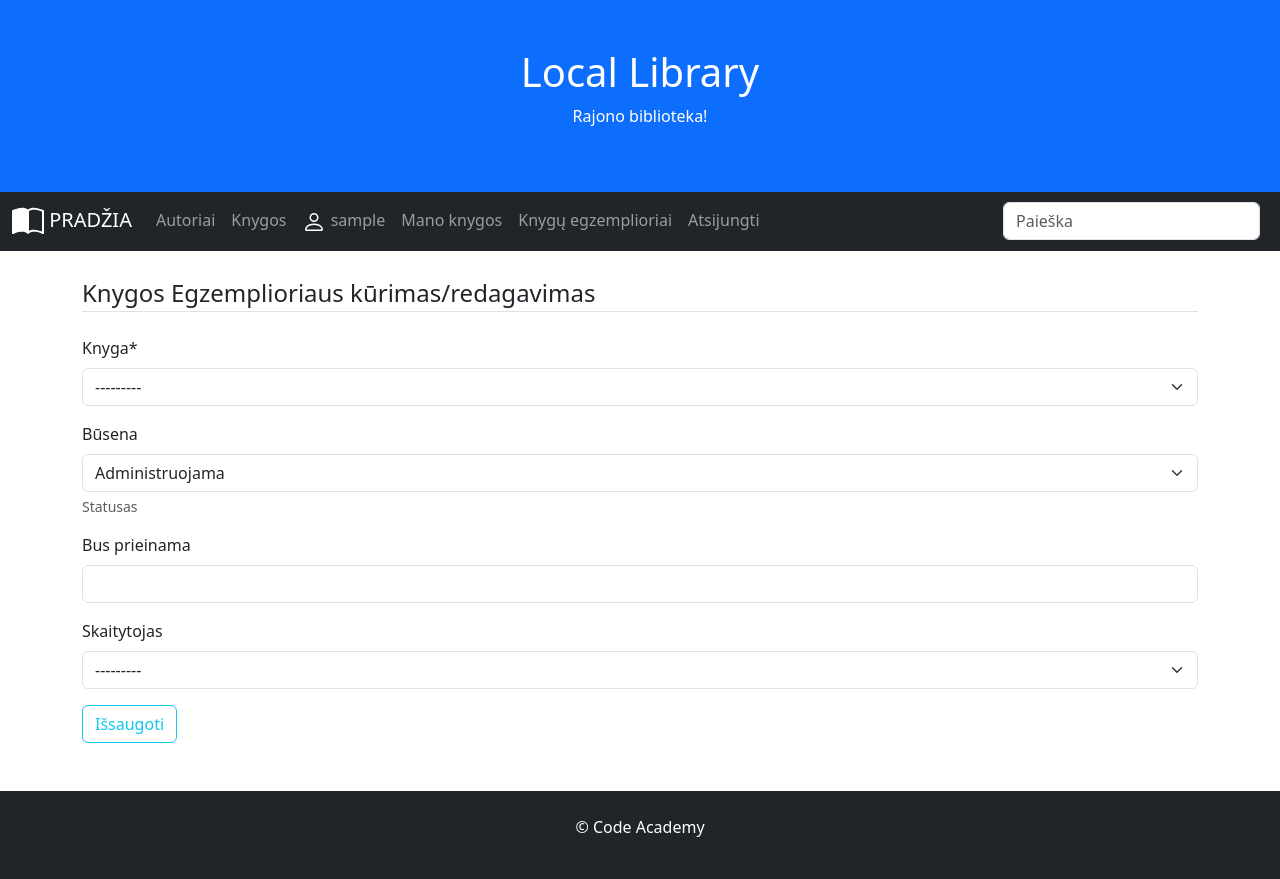
After one commit to DonatasNoreika/library_20250210, a Django app: page /library/instances/new in a window 1280 px wide. The commit adds this page. Run offline with Django 5.2, Linux system fonts and the light colour scheme; a user stored in the database is signed in; tables that the repository leaves empty hold one stand-in row (values such as "Sample post"); some libraries are stand-ins or nearby versions.

Commit message:
10: +Egzempliorių sąraše sukurtas mygtukas egzemplioriaus kūrimui

```diff
--- a/mysite/library/models.py
+++ b/mysite/library/models.py
@@ -104,6 +104,7 @@ class BookInstance(models.Model):
     class Meta:
         verbose_name = "Knygos kopija"
         verbose_name_plural = "Knygos kopijos"
+        ordering = ['-pk']
 
 
 class BookReview(models.Model):
--- /dev/null
+++ b/mysite/library/templates/instance_form.html
@@ -0,0 +1,17 @@
+{% extends "base.html" %}
+
+{% block "title" %}Egzemplioriaus kūrimas/redagavimas{% endblock%}
+
+{% block "content" %}
+<div class="content-section">
+    <form method="POST">
+        {% csrf_token %}
+        {% load crispy_forms_tags %}
+        <legend class="border-bottom mb-4">Knygos Egzemplioriaus kūrimas/redagavimas</legend>
+        {{ form | crispy }}
+        <div class="form-group">
+            <button class="btn btn-outline-info" type="submit">Išsaugoti</button>
+        </div>
+    </form>
+</div>
+{% endblock %}
--- a/mysite/library/templates/instances.html
+++ b/mysite/library/templates/instances.html
@@ -3,6 +3,7 @@
 {% block "title" %}Egzemplioriai{% endblock %}
 
 {% block "content" %}
+<a class="btn btn-secondary btn-sm mt-1 mb-1 col-lg-2" href="{% url 'instance_new' %}">Naujas egzempliorius</a>
 <h1>Knygų egzemplioriai:</h1>
 {% for instance in instances %}
 <a href="{% url 'instance' instance.pk %}"><p>{{ instance.book }} - {{ instance.due_back }} ({{ instance.uuid }})</p></a>
--- a/mysite/library/urls.py
+++ b/mysite/library/urls.py
@@ -13,4 +13,5 @@ urlpatterns = [
     path('profile/', views.profile, name="profile"),
     path('instances/', views.BookInstanceListView.as_view(), name="instances"),
     path('instances/<int:pk>', views.BookInstanceDetailView.as_view(), name='instance'),
+    path('instances/new', views.BookInstanceCreateView.as_view(), name='instance_new'),
 ]
--- a/mysite/library/views.py
+++ b/mysite/library/views.py
@@ -175,3 +175,12 @@ class BookInstanceDetailView(LoginRequiredMixin, UserPassesTestMixin, generic.De
 
     def test_func(self):
         return self.request.user.profile.is_employee
+
+class BookInstanceCreateView(LoginRequiredMixin, UserPassesTestMixin, generic.CreateView):
+    model = BookInstance
+    fields = ['book', 'status', 'due_back', 'reader']
+    template_name = "instance_form.html"
+    success_url = "/library/instances/"
+
+    def test_func(self):
+        return self.request.user.profile.is_employee
```
